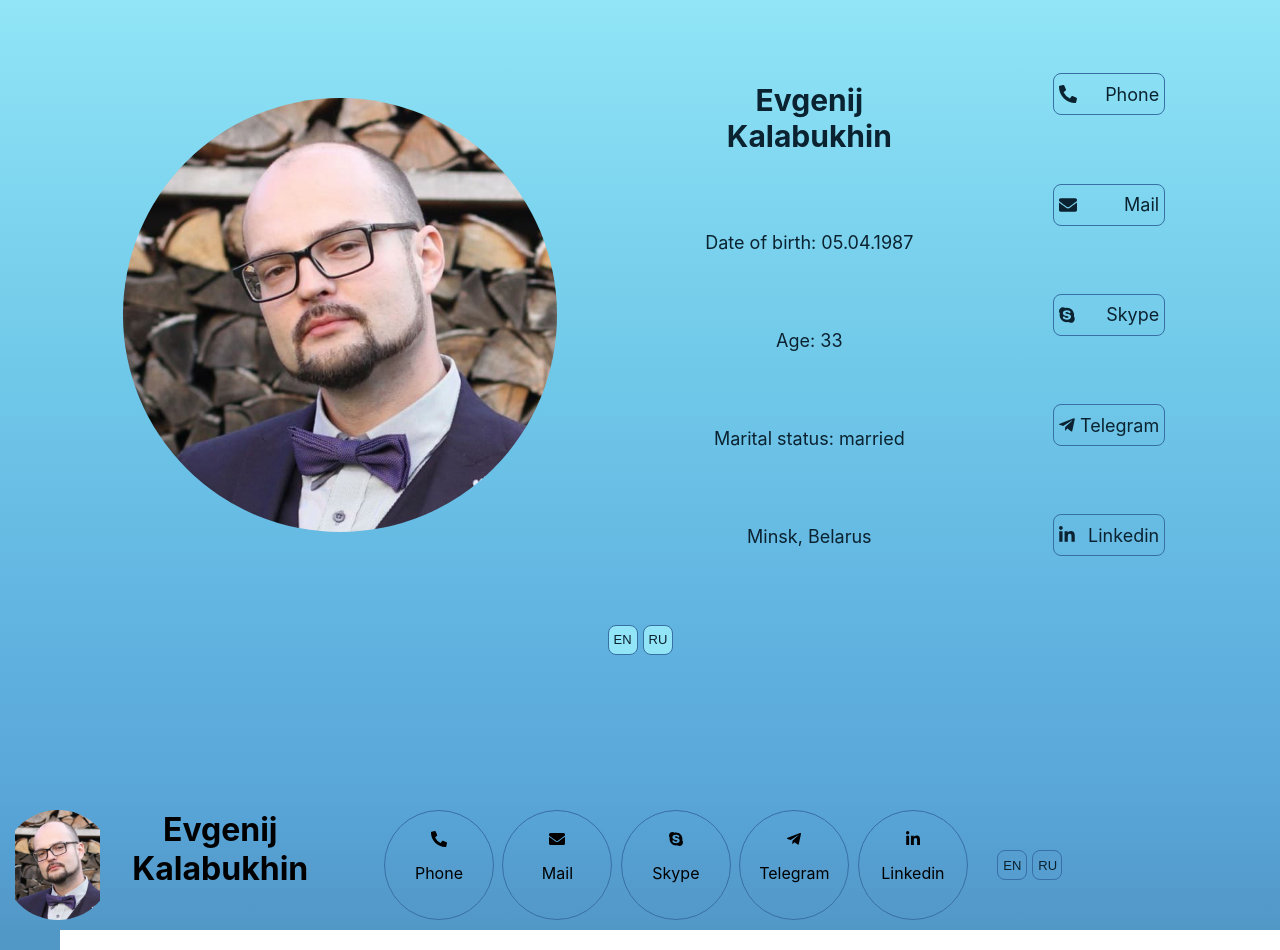
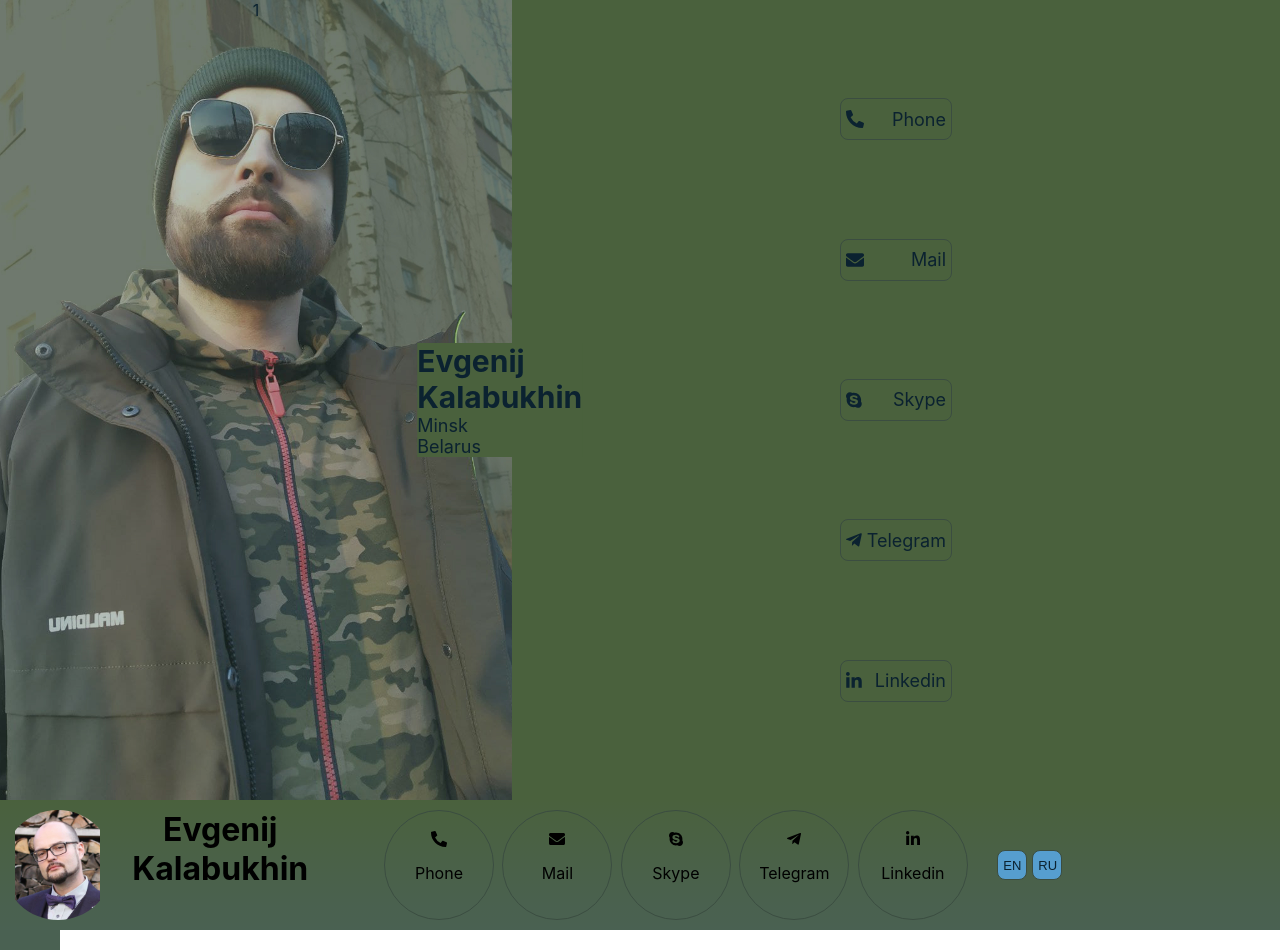
Before and after one commit to EK-machine/promo, a React (Create React App) app: page / in a window 1280 px wide. Shown: the top 950 px of the page. Built offline with nearby package versions, Linux system fonts and the light colour scheme.

Commit message:
made some mistakes

```diff
--- a/src/components/Header.jsx
+++ b/src/components/Header.jsx
@@ -1,4 +1,4 @@
-import React, { useRef, useState, useEffect } from 'react';
+import React, { useRef } from 'react';
 import classNames from 'classnames';
 import { useIntersection } from 'react-use';
 import './header.css';
@@ -11,28 +11,22 @@ import {
 import { FontAwesomeIcon } from '@fortawesome/react-fontawesome';
 
 function Header() {
-  const [isOpen, setIsOpen] = useState(false);
   const headerRef = useRef(null);
   const intersection = useIntersection(headerRef, {
     root: null,
-    rootMargin: '0px 0px -550px 0px',
-    threshold: 1,
+    rootMargin: '0px 0px -338px 0px',
+    threshold: 0.95,
   });
 
-  const headerClasses = classNames('header__opacity-container', {
-    'header__opacity-container_visible': isOpen,
-  });
+  const isHeaderInViewport =
+    intersection && intersection.intersectionRatio > 0.95;
 
-  let dependency = 0;
-
-  if (intersection && intersection.intersectionRatio < 1) {
-    dependency += 1;
-  } else {
-    dependency -= 1;
-  }
-  useEffect(() => {
-    setIsOpen(!isOpen);
-  }, [dependency]);
+  const headerClasses = isHeaderInViewport
+    ? classNames(
+        'header__opacity-container',
+        'header__opacity-container_visible',
+      )
+    : classNames('header__opacity-container');
 
   return (
     <div ref={headerRef} className="header__container">
--- a/src/components/Preheader.jsx
+++ b/src/components/Preheader.jsx
@@ -1,4 +1,6 @@
-import React from 'react';
+import React, { useRef } from 'react';
+import classNames from 'classnames';
+import { useIntersection } from 'react-use';
 import './preheader.css';
 import { faPhoneAlt, faEnvelope } from '@fortawesome/free-solid-svg-icons';
 import {
@@ -9,23 +11,40 @@ import {
 import { FontAwesomeIcon } from '@fortawesome/react-fontawesome';
 
 function Preheader() {
+  const preheaderRef = useRef(null);
+  const intersection = useIntersection(preheaderRef, {
+    root: null,
+    rootMargin: '0px 0px -10% 0px',
+    threshold: 0.43,
+  });
+
+  const isPreheaderInViewport =
+    intersection && intersection.intersectionRatio > 0.43;
+
+  const preheaderClasses = isPreheaderInViewport
+    ? classNames(
+        'preheader__opacity-container',
+        'preheader__opacity-container_shown',
+      )
+    : classNames('preheader__opacity-container');
+
   return (
-    <div className="preheader__container">
-      <section className="preheader__item preheader__img-container">
-        <img
-          className="preheader__avatar"
-          src="/images/avatar.jpg"
-          alt="EK face"
-        />
-      </section>
-      <section className="preheader__item preheader__bio-container">
-        <h1 className="preheader__name">Evgenij Kalabukhin</h1>
-        <p className="preheader__paragraph">Date of birth: 05.04.1987</p>
-        <p className="preheader__paragraph">Age: 33 </p>
-        <p className="preheader__paragraph">Marital status: married</p>
-        <p className="preheader__paragraph">Minsk, Belarus</p>
-      </section>
-      <section className="preheader__item preheader__contacts-container">
+    <div ref={preheaderRef} className="preheader__container">
+      <div className={preheaderClasses}>
+        <div className="preheader__img-container">1</div>
+        <div className="preheader__item preheader__bio-container">
+          <h1 className="preheader__name">
+            Evgenij
+            <br />
+            Kalabukhin
+          </h1>
+          <p className="preheader__paragraph">
+            Minsk
+            <br />
+            Belarus
+          </p>
+        </div>
+        <div className="preheader__item preheader__contacts-container">
           <div className="preheader__contact-item preheader__contact-phone">
             <a className="preheader__contact-link" href="#">
               <FontAwesomeIcon
@@ -71,7 +90,8 @@ function Preheader() {
               <p className="preheader__contact-link_text">Linkedin</p>
             </a>
           </div>
-      </section>
+        </div>
+        {/*
         <div className="preheader__item preheader__languages-container">
           <button type="button" className="preheader__language-btn">
             EN
@@ -79,6 +99,7 @@ function Preheader() {
           <button type="button" className="preheader__language-btn">
             RU
           </button>
+        </div> */}
       </div>
     </div>
   );
--- a/src/components/header.css
+++ b/src/components/header.css
@@ -3,11 +3,18 @@
   padding: 5px 15px;
   background-image: linear-gradient(
     to bottom,
-    #59a5d8,
-    #57a2d4,
-    #559ecf,
-    #549bcb,
-    #5298c7
+    #4a613d,
+    #4a613f,
+    #4a6141,
+    #4a6143,
+    #4a6145,
+    #4a6147,
+    #4a6149,
+    #4a614b,
+    #4a614d,
+    #4a614f,
+    #4a6150,
+    #4a6152
   );
   display: flex;
   flex-direction: row;
--- a/src/components/preheader.css
+++ b/src/components/preheader.css
@@ -1,50 +1,44 @@
 .preheader__container {
   margin: 0;
-  padding: 5px 5px 0 5px;
+  padding: 0;
+  background-color: #4a613d;
+  color: var(--active-color);
+  height: 100vh;
+  position: relative;
+}
+
+.preheader__opacity-container {
+  opacity: 0;
+}
+
+.preheader__opacity-container_shown {
+  opacity: 1;
+  padding: 0;
   display: flex;
   flex-direction: row;
-  justify-content: center;
-  flex-wrap: wrap;
-  background-image: linear-gradient(
-    to bottom,
-    #91e5f6,
-    #7ed5ef,
-    #6ec6e8,
-    #62b5e1,
-    #59a5d8
-  );
-  color: var(--active-color);
-  height: 100vh;
-  position: sticky;
-  top: 0px;
 }
 
 .preheader__img-container {
-  overflow: hidden;
-  flex-basis: 50%;
-  flex-grow: 5;
+  flex-basis: 40%;
+  flex-grow: 4;
   flex-shrink: 1;
   order: -1;
-  display: flex;
-  justify-content: center;
-  align-items: center;
-}
-
-.preheader__avatar {
-  border-radius: 50%;
-  max-width: 70%;
-  max-height: 70%;
-  display: block;
+  background-image: url('./avatar2.jpg');
+  background-size: cover;
+  background-position: center;
+  height: 100vh;
+  padding: 0;
 }
 
 .preheader__bio-container {
-  flex-basis: 20%;
-  flex-grow: 2;
-  flex-shrink: 1;
-  order: 0;
-  display: flex;
-  flex-direction: column;
-  justify-content: space-evenly;
+  display: block;
+  text-align: left;
+  background-color: #4a613d;
+  position: absolute;
+  top: 50%;
+  right: 50%;
+  transform: translate(-35%, -50%);
+  background-image: inherit;
 }
 
 .preheader__name {
@@ -59,8 +53,18 @@
   margin: 0;
 }
 
+/* .preheader__bio-container {
+  flex-basis: 30%;
+  flex-grow: 2;
+  flex-shrink: 1;
+  order: 0;
+  display: flex;
+  flex-direction: column;
+  justify-content: space-evenly;
+} */
+
 .preheader__contacts-container {
-  flex-basis: 25%;
+  flex-basis: 60%;
   flex-grow: 2;
   flex-shrink: 2;
   order: 1;
@@ -96,7 +100,7 @@
   );
   font-weight: bold;
 }
-
+/*
 .preheader__languages-container {
   flex-basis: 5%;
   flex-grow: 1;
@@ -137,4 +141,4 @@
   );
   cursor: pointer;
   font-weight: bold;
-}
+} */
--- a/src/index.css
+++ b/src/index.css
@@ -11,7 +11,7 @@ body {
 
 :root {
   --main-background-color: #91e5f6;
-  --background-color: #5298c7;
-  --background-hover-color: #386fa4;
+  --background-color: #4a6152;
+  --background-hover-color: #3b4d41;
   --active-color: #0b2230;
 }
```
Also changed, not shown: public/images/avatar2.jpg (added), src/components/avatar2.jpg (added). Lines whose indentation alone changed are shown as unchanged.
